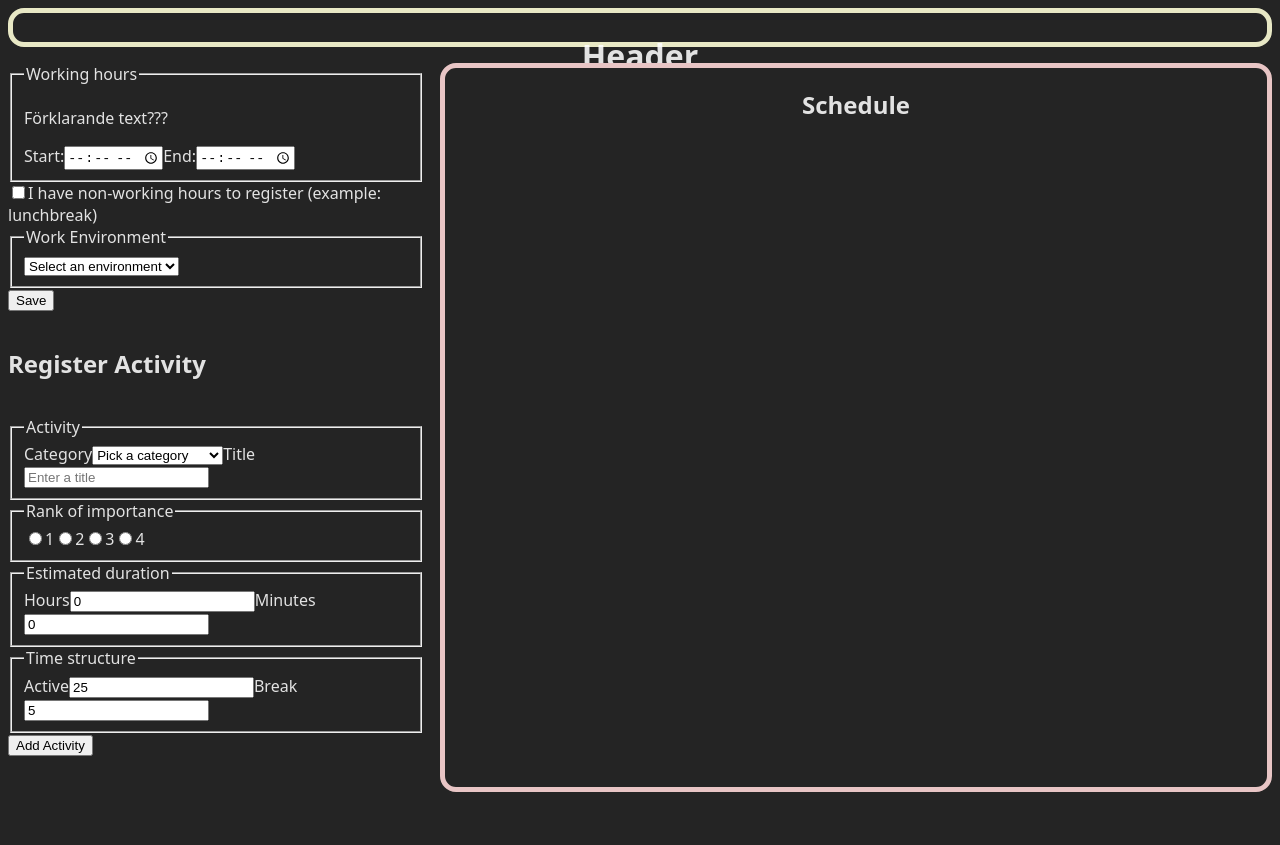
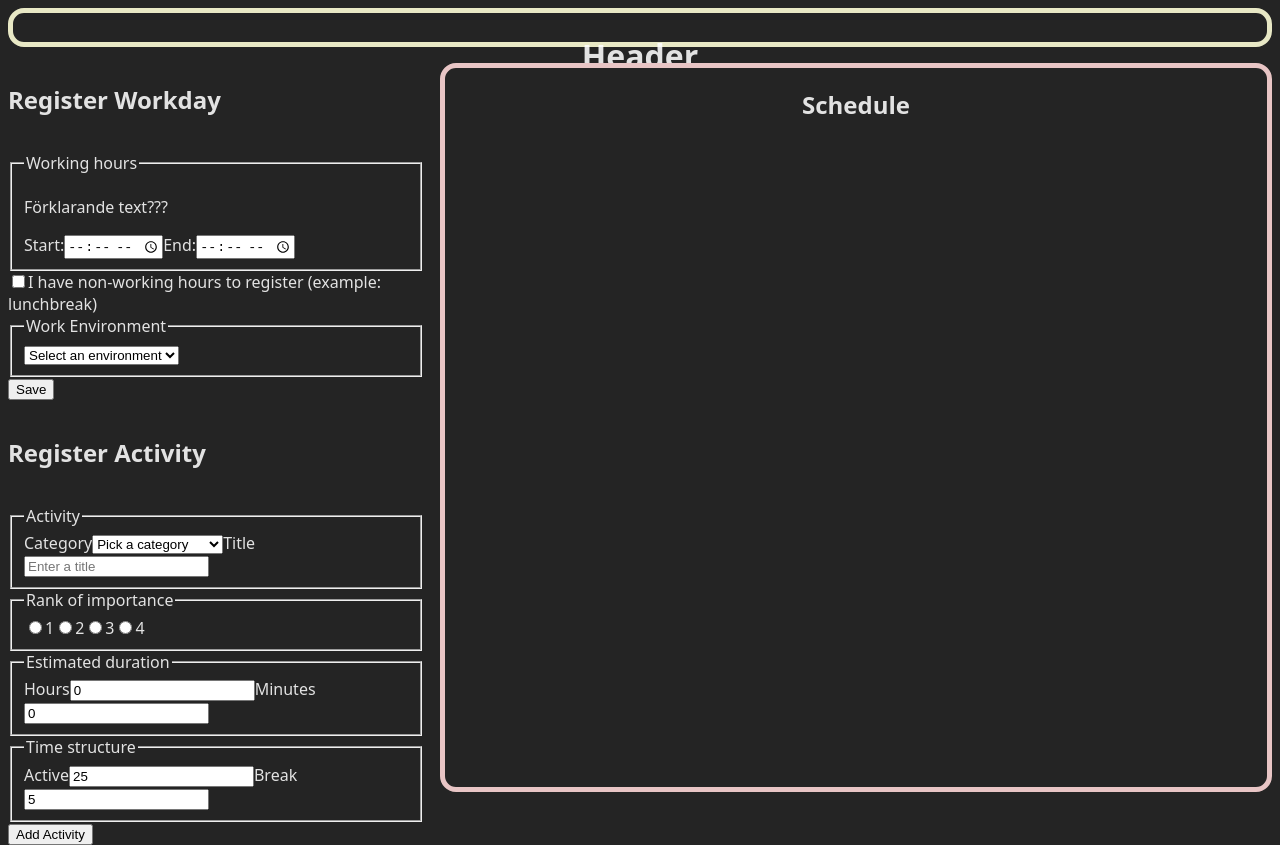
Before and after one commit to ollewarne/linkoping-pps, a React (Vite) app: page / in a window 1280 px wide. Before the commit the page ends 800 px from the top, so only its background shows below. Built offline with nearby package versions, Linux system fonts and the light colour scheme.

Commit message:
adding h2

```diff
--- a/src/components/WorkDayForm/WorkDayForm.jsx
+++ b/src/components/WorkDayForm/WorkDayForm.jsx
@@ -112,6 +112,9 @@ function WorkDayForm() {
     }
 
     return (
+        <>
+        <h2>Register Workday</h2>
+
         <form onSubmit={handleSubmit}>
 
             {/* WORKING HOURS */}
@@ -191,6 +194,7 @@ function WorkDayForm() {
 
             <button type="submit">Save</button>
         </form>
+        </>
     );
 }
 
```
